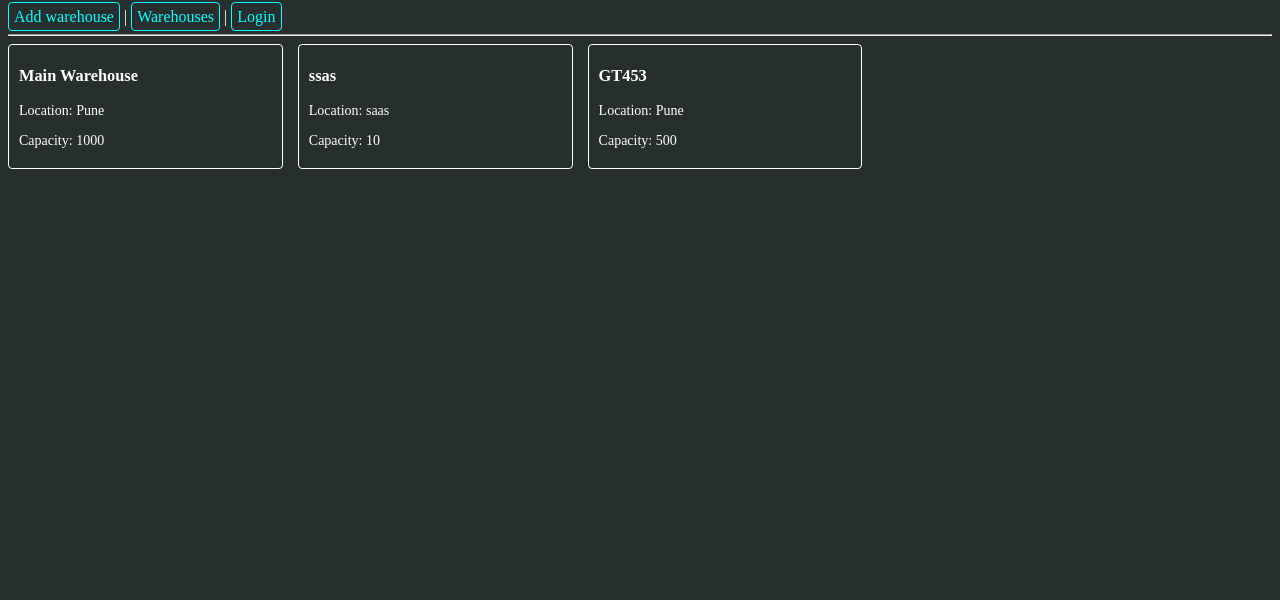
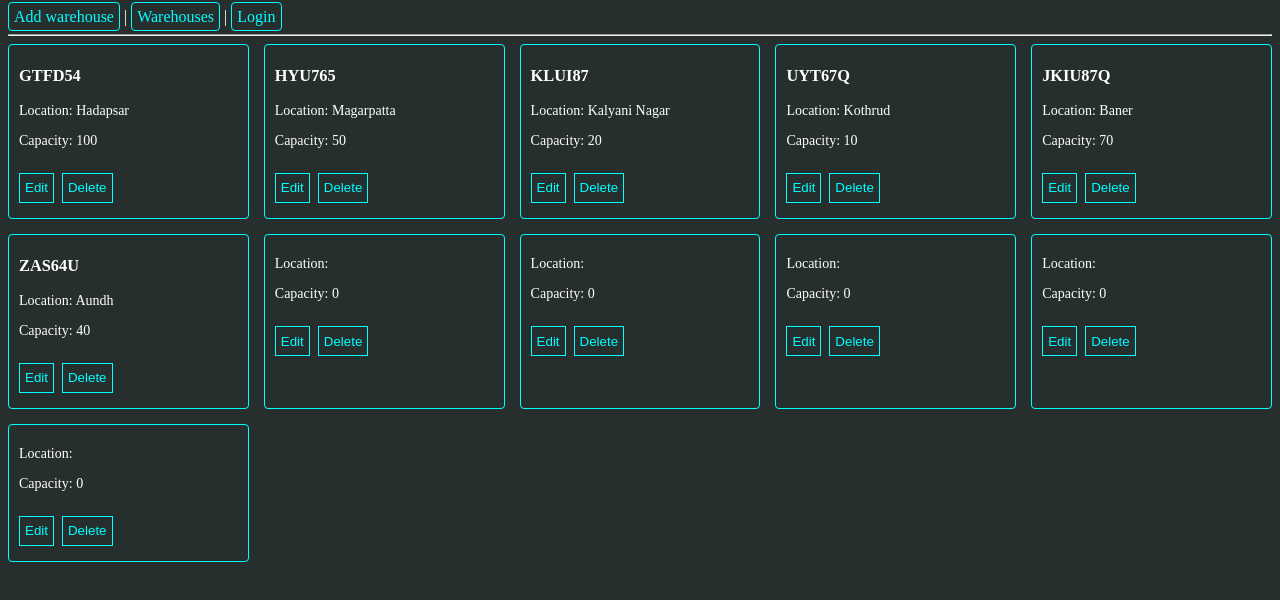
Before and after one commit to Saif-Ali-Warsi/zecom, an Angular app: page /warehouses in a window 1280 px wide. Shown: the top 600 px of the page. Built offline with nearby package versions, Linux system fonts and the light colour scheme; data requests are answered from the project's data file.

Commit message:
project polishing

```diff
--- a/db.json
+++ b/db.json
@@ -1,22 +1,70 @@
 {
   "warehouses": [
     {
-      "id": "1",
-      "name": "Main Warehouse",
-      "location": "Pune",
-      "capacity": 1000
+      "id": "Nh-r9nxGKVE",
+      "name": "GTFD54",
+      "location": "Hadapsar",
+      "capacity": 100
     },
     {
-      "id": "RJUs8YK3K9g",
-      "name": "ssas",
-      "location": "saas",
+      "id": "kSRakKlvvQA",
+      "name": "HYU765",
+      "location": "Magarpatta",
+      "capacity": 50
+    },
+    {
+      "id": "3tfC_CjqT64",
+      "name": "KLUI87",
+      "location": "Kalyani Nagar",
+      "capacity": 20
+    },
+    {
+      "id": "N9XWI4Qv4Oo",
+      "name": "UYT67Q",
+      "location": "Kothrud",
       "capacity": 10
     },
     {
-      "id": "CYB6SWkzmRc",
-      "name": "GT453",
-      "location": "Pune",
-      "capacity": 500
+      "id": "QQgNi9wPTXU",
+      "name": "JKIU87Q",
+      "location": "Baner",
+      "capacity": 70
+    },
+    {
+      "id": "nJKh5pNb7h4",
+      "name": "ZAS64U",
+      "location": "Aundh",
+      "capacity": 40
+    },
+    {
+      "id": "yJSXdTrV24U",
+      "name": "",
+      "location": "",
+      "capacity": 0
+    },
+    {
+      "id": "b4cxL8z82_g",
+      "name": "",
+      "location": "",
+      "capacity": 0
+    },
+    {
+      "id": "g6xO12laaHM",
+      "name": "",
+      "location": "",
+      "capacity": 0
+    },
+    {
+      "id": "O0U31vmKoOE",
+      "name": "",
+      "location": "",
+      "capacity": 0
+    },
+    {
+      "id": "uSbpttUClsY",
+      "name": "",
+      "location": "",
+      "capacity": 0
     }
   ],
   "$schema": "./node_modules/json-server/schema.json"
--- a/src/app/core/models/warehouse.model.ts
+++ b/src/app/core/models/warehouse.model.ts
@@ -1,5 +1,5 @@
 export interface Warehouse {
-    id: number;
+    id: string;
     name: string;
     location: string;
     capacity: number;
--- a/src/app/core/services/warehouse.service.ts
+++ b/src/app/core/services/warehouse.service.ts
@@ -15,7 +15,19 @@ export class WarehouseService {
     return this.http.get<Warehouse[]>(this.baseUrl);
   }
 
+  getWarehouseById(id: string) {
+    return this.http.get<Warehouse>(`${this.baseUrl}/${id}`);
+  }
+
   addWarehouse(data: Warehouse) {
-    return this.http.post(this.baseUrl, data)
+    return this.http.post(this.baseUrl, data);
+  }
+
+  updateWarehouse(id: string, data: Warehouse) {
+    return this.http.put(`${this.baseUrl}/${id}`, data)
+  }
+
+  deleteWarehouse(id: string) {
+    return this.http.delete(`${this.baseUrl}/${id}`);
   }
 }
--- a/src/app/warehouse/warehouse-form/warehouse-form.component.html
+++ b/src/app/warehouse/warehouse-form/warehouse-form.component.html
@@ -1,7 +1,32 @@
 <form [formGroup]="form" (ngSubmit)="submit()">
-  <input type="text" formControlName="name" placeholder="Name" />
-  <input type="text" formControlName="location" placeholder="Location" />
-  <input type="number" formControlName="capacity" placeholder="Capacity" />
+  <div class="form-field">
+    <input type="text" formControlName="name" placeholder="Name" />
+    <p
+      class="error"
+      *ngIf="form.controls.name.touched && form.controls.name.invalid"
+    >
+      Name is required
+    </p>
+  </div>
+  <div class="form-field">
+    <input type="text" formControlName="location" placeholder="Location" />
+    <p
+      class="error"
+      *ngIf="form.controls.location.touched && form.controls.location.invalid"
+    >
+      Location is required
+    </p>
+  </div>
+
+  <div class="form-field">
+    <input type="number" formControlName="capacity" placeholder="Capacity" />
+    <p
+      class="error"
+      *ngIf="form.controls.capacity.touched && form.controls.capacity.invalid"
+    >
+      Capacity must be greater than 0
+    </p>
+  </div>
 
   <button type="submit">Save</button>
 </form>
--- a/src/app/warehouse/warehouse-form/warehouse-form.component.scss
+++ b/src/app/warehouse/warehouse-form/warehouse-form.component.scss
@@ -0,0 +1,8 @@
+.form-field {
+  margin: 0 0 15px;
+}
+
+.error {
+  font-size: 14px;
+  color: rgb(255, 102, 102);
+}
--- a/src/app/warehouse/warehouse-form/warehouse-form.component.ts
+++ b/src/app/warehouse/warehouse-form/warehouse-form.component.ts
@@ -1,9 +1,11 @@
-import { Component } from '@angular/core';
+import { Component, OnInit } from '@angular/core';
 import { CommonModule } from '@angular/common';
 import { ReactiveFormsModule, FormGroup, FormControl } from '@angular/forms';
 import { WarehouseService } from '../../core/services/warehouse.service';
 import { Router } from '@angular/router';
 import { Warehouse } from '../../core/models/warehouse.model';
+import { ActivatedRoute } from '@angular/router';
+import { Validators } from '@angular/forms';
 
 @Component({
   selector: 'app-warehouse-form',
@@ -12,28 +14,60 @@ import { Warehouse } from '../../core/models/warehouse.model';
   templateUrl: './warehouse-form.component.html',
   styleUrl: './warehouse-form.component.scss'
 })
-export class WarehouseFormComponent {
+export class WarehouseFormComponent implements OnInit {
+
+  isEdit = false;
+  warehouseId!: string;
 
   form = new FormGroup({
-    name: new FormControl<string>(''),
-    location: new FormControl<string>(''),
-    capacity: new FormControl<number>(0)
+    name: new FormControl<string>('', Validators.required),
+    location: new FormControl<string>('', Validators.required),
+    capacity: new FormControl<number>(0, [Validators.required, Validators.min(1)])
   });
 
-  constructor(private warehouseService: WarehouseService, private router: Router) { }
+  constructor(private warehouseService: WarehouseService, private router: Router, private route: ActivatedRoute) { }
 
   submit() {
+
+    if (this.form.invalid) {
+      this.form.markAllAsTouched();
+      return
+    }
+
     const formValue = this.form.value;
 
-    const newWarehouse: Warehouse = {
-      id: Date.now(),
+    const warehouseData: Warehouse = {
+      id: this.warehouseId || Date.now().toString(),
       name: formValue.name || '',
       location: formValue.location || '',
       capacity: formValue.capacity || 0
     }
 
-    this.warehouseService.addWarehouse(newWarehouse).subscribe(() => {
-      this.router.navigate(['/warehouses'])
-    })
+    if (this.isEdit) {
+      this.warehouseService.updateWarehouse(this.warehouseId, warehouseData).subscribe(() => {
+        this.router.navigate(['/warehouses']);
+      });
+    } else {
+      this.warehouseService.addWarehouse(warehouseData).subscribe(() => {
+        this.router.navigate(['/warehouses'])
+      });
+
+    }
+
+
+  }
+
+
+  ngOnInit() {
+    const id = this.route.snapshot.paramMap.get('id');
+
+    if (id) {
+      this.isEdit = true;
+      this.warehouseId = id;
+
+      this.warehouseService.getWarehouseById(this.warehouseId).subscribe((warehouse) => {
+        this.form.patchValue(warehouse);
+      });
+    }
   }
 }
--- a/src/app/warehouse/warehouse-list/warehouse-list.component.html
+++ b/src/app/warehouse/warehouse-list/warehouse-list.component.html
@@ -3,5 +3,13 @@
     <h3>{{ warehouse.name }}</h3>
     <p>Location: {{ warehouse.location }}</p>
     <p>Capacity: {{ warehouse.capacity }}</p>
+
+    <div class="actions">
+      <button [routerLink]="['/warehouse/edit', warehouse.id]">Edit</button>
+
+      <button (click)="deleteWarehouse(warehouse.id)">Delete</button>
+    </div>
   </div>
+
+  <div *ngIf="warehouses.length === 0">No warehouses found 🚫</div>
 </div>
--- a/src/app/warehouse/warehouse-list/warehouse-list.component.scss
+++ b/src/app/warehouse/warehouse-list/warehouse-list.component.scss
@@ -1,12 +1,19 @@
 .main-container {
   display: flex;
+  flex-wrap: wrap;
   gap: 15px;
 }
 
 .card {
-  width: 20%;
+  width: calc(20% - 34px);
   border: 1px solid;
   padding: 5px 10px;
   font-size: 14px;
   border-radius: 4px;
+  border: 1px solid aqua;
 }
+
+.actions {
+  display: flex;
+  gap: 8px;
+}
--- a/src/app/warehouse/warehouse-list/warehouse-list.component.ts
+++ b/src/app/warehouse/warehouse-list/warehouse-list.component.ts
@@ -2,11 +2,12 @@ import { Component, OnInit } from '@angular/core';
 import { CommonModule } from '@angular/common';
 import { WarehouseService } from '../../core/services/warehouse.service';
 import { Warehouse } from '../../core/models/warehouse.model';
+import { RouterLink } from "@angular/router";
 
 @Component({
   selector: 'app-warehouse-list',
   standalone: true,
-  imports: [CommonModule],
+  imports: [CommonModule, RouterLink],
   templateUrl: './warehouse-list.component.html',
   styleUrl: './warehouse-list.component.scss'
 })
@@ -16,7 +17,6 @@ export class WarehouseListComponent implements OnInit {
 
 
   constructor(private warehouseService: WarehouseService) { }
-
 
 
 
@@ -31,5 +31,14 @@ export class WarehouseListComponent implements OnInit {
     })
   }
 
+  deleteWarehouse(id: string) {
+    if (confirm('Are you sure you want to delete?')) {
+      this.warehouseService.deleteWarehouse(id).subscribe(() => {
+        this.loadWarehouses();
+
+
+      });
+    }
+  }
 
 }
--- a/src/styles.scss
+++ b/src/styles.scss
@@ -11,3 +11,24 @@ a {
   border: 1px solid aqua;
   border-radius: 4px;
 }
+
+button {
+  cursor: pointer;
+  padding: 4px 5px;
+  height: 30px;
+  color: aqua;
+  display: block;
+  background-color: #262e2e;
+  border: 1px solid aqua;
+  margin: 10px 0;
+}
+
+input {
+  all: unset;
+  padding: 4px 5px;
+  margin-right: 10px;
+  height: 30px;
+  color: aqua;
+  background-color: #262e2e;
+  border: 1px solid aqua;
+}
```
